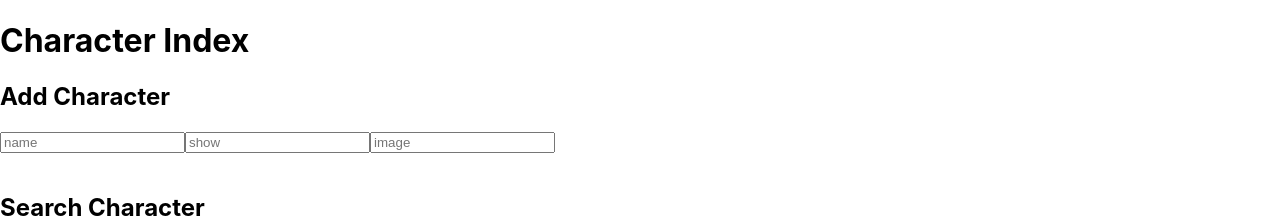
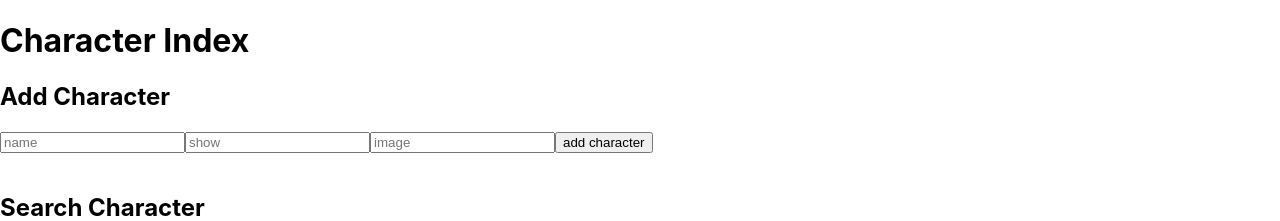
Before and after one commit to billyott/study-hall-assignment, a React (Create React App) app: page / in a window 1280 px wide. Shown: the top 221 px of the page. Built offline with nearby package versions, Linux system fonts and the light colour scheme.

Commit message:
complete add form

```diff
--- a/src/Components/AddForm.js
+++ b/src/Components/AddForm.js
@@ -2,14 +2,32 @@ import React from "react"
 
 class AddForm extends React.Component {
 
-    render() {
+    state = {
+        name: '',
+        show: '',
+        img: ''
+    }
+
+    changeHandler = (e) => {
+        this.setState({[e.target.name]: e.target.value})
+    }
+
+    render () {
         return (
             <div>
                 <h2>Add Character</h2>
-                <form>
-                    <input type="text" placeholder="name" />
-                    <input type="text" placeholder="show" />
-                    <input type="text" placeholder="image" />
+                <form onSubmit={(e) => {
+                    e.preventDefault()
+                    this.props.submitHandler({
+                        name: e.target.name.value,
+                        show: e.target.show.value,
+                        img: e.target.img.value
+                    })
+                }}>
+                    <input type="text" name="name" placeholder="name" value={this.state.name} onChange={this.changeHandler} />
+                    <input type="text" name="show" placeholder="show" value={this.state.show} onChange={this.changeHandler} />
+                    <input type="text" name="img" placeholder="image" value={this.state.img} onChange={this.changeHandler} />
+                    <input type="submit" value="add character" />
                 </form>
                 <br />
             </div>
--- a/src/Containers/CharactersContainer.js
+++ b/src/Containers/CharactersContainer.js
@@ -11,6 +11,11 @@ class CharactersContainer extends React.Component {
         characters: characters
     }
 
+    submitHandler = (charObj) => {
+        let newChars = [...this.state.characters, charObj]
+        this.setState({characters: newChars})
+    }
+
     renderCharacters = () => {
         return this.state.characters.map(charObj => <CharacterCard key={charObj.name} character={charObj}/>)
     }
@@ -18,7 +23,7 @@ class CharactersContainer extends React.Component {
     render() {
         return (
             <div>
-                <AddForm />
+                <AddForm submitHandler={this.submitHandler}/>
                 <SearchForm />
                 <div className="char-card-container">
                     {this.renderCharacters()}
```
